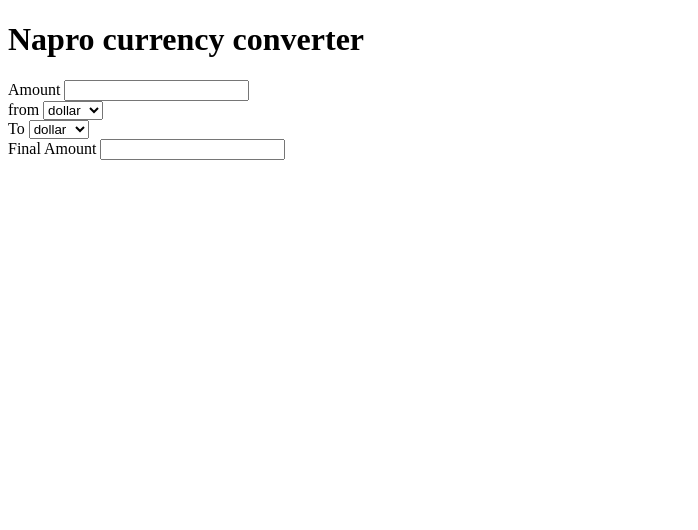
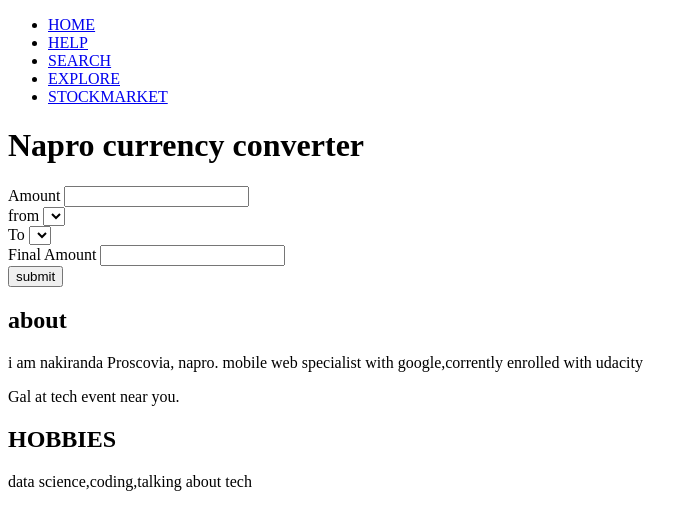
Before and after one commit to pronapro/currency, a plain HTML site: page index.html in a window 1280 px wide. Shown: the whole page, without its empty margins (0-698 px from the left). Drawn offline with Linux system fonts and the light colour scheme.

Commit message:
Update index.html
checked for service worker support and registered service worker

```diff
--- a/index.html
+++ b/index.html
@@ -3,36 +3,68 @@
 <head>
 	<title> curreny app using javascript</title>
 	<link rel="stylesheet" type="text/css" href="design.css">
-
+	<script type="text/javascript"  src="currencycon.js"></script>
 </head>
-<body>
+<body onload="mony();" >
 	<div>
+		<nav class="navy">
+		<ul>
+			<li> <a href="#"> HOME </a></li>
+			<li> <a href="#">HELP </a></li>
+			<li> <a href="#">SEARCH </a></li>
+			<li> <a href="#">EXPLORE </a></li>
+			<li> <a href="#">STOCKMARKET </a></li>
+		</ul>
+		</nav>
+	</div>
+<div class="pageAll">
+	<div >
 		<h1>  Napro currency converter </h1>
 	</div>
+
+
 	<div>
 		<div>
 			<label>Amount</label>
-			<input type="text" name=" amount">
+			<input type="text" oninput="conver()" name=" amount">
 		</div>
-		<div>
+		<div class="" >
 			<label>from</label>
-			<select>
-				<option> dollar</option>
-					<option> pound</option>
+			<select id="from" onchange="conver()">
+
 			</select>
 		</div>
-		<div>
+		<div >
 			<label>To</label>
-			<select>
-				<option> dollar</option>
-					<option> pound</option>
+			<select id="to" onchange="conver()">
+
 			</select>
 		</div>
-		<div>
+		<div class="clo">
 			<label>Final Amount</label>
 			<input type="text" name="famount">
 		</div>
 	</div>
-	<script type="text/javascript" src=""></script>
+	<button id="button1">submit</button>
+	<footer>
+		<section>
+			<h1> about</h1>
+			<p> i am nakiranda Proscovia, napro. mobile web specialist with google,corrently enrolled with udacity</p>
+			<p> Gal at tech event near you.</p>
+		</section>
+		<section>
+			<h2>  HOBBIES</h2>
+			<P> data science,coding,talking about tech</P>
+		</section>
+	</footer>
+	<script>
+		if('serviceWorker' in navigator) {
+		  navigator.serviceWorker
+		           .register('app/sw.js')
+		           .then(function() { console.log("Service Worker Registered"); });
+		}
+</script>
+	<script type="text/javascript" src="app/sw.js"></script>
+	</div>
 </body>
 </html>
```
